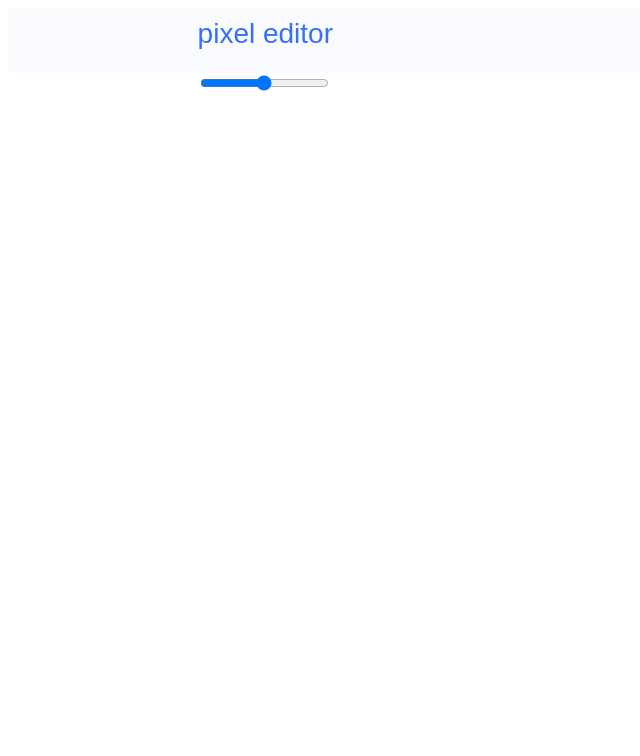
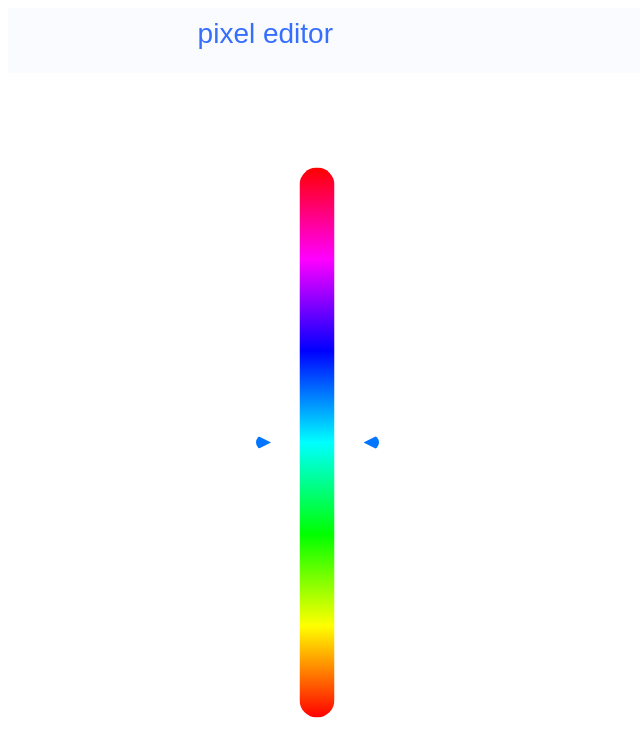
Before and after one commit to atomicman57/color-pixel-editor, a website built with Parcel: page index.html in a window 1280 px wide. Shown: the whole page, without its empty margins (0-640 px from the left). Built offline with nearby package versions, Linux system fonts and the light colour scheme.

Commit message:
feat: build slider

```diff
--- a/index.html
+++ b/index.html
@@ -9,7 +9,8 @@
 
   <div class="container">
     <div>
-      <input type="range">
+      <input type="range" class="slider-2" min="0" max="500">
+      <input type="range" class="slider" min="0" max="500">
     </div>
   </div>
 
--- a/public/css/index.css
+++ b/public/css/index.css
@@ -17,3 +17,44 @@ html * {
     margin: auto;
     max-width: 70%;
 }
+
+.slider, .slider-2 {
+    width: 550px;
+    transform: rotate(-90deg) translate(-350px);
+    -webkit-appearance: none;
+    border-radius: 60px;
+    position: absolute;
+    left: 40;
+    height: 35px;
+    background-image: linear-gradient(to right, rgb(255, 0, 0) 0%, rgb(255, 255, 0) 16.6667%, rgb(0, 255, 0) 33.3333%, rgb(0, 255, 255) 50%, rgb(0, 0, 255) 66.6667%, rgb(255, 0, 255) 83.3333%, rgb(255, 0, 0) 100%);
+}
+
+.slider-2 {
+    background-image: none;
+    z-index: 0;
+}
+
+.slider::-webkit-slider-thumb {
+    color: rgb(161, 150, 152);
+    transform: translate(0, -54px);
+    /* -webkit-appearance: none; */
+    width: 30px;
+    height: 15px;
+    clip-path: polygon(100% 0, 0 0, 50% 100%);
+    background-color: white;
+}
+
+.slider-2::-webkit-slider-thumb {
+    color: rgb(161, 150, 152);
+    transform: rotate(-270deg) translate(54px);
+    /* -webkit-appearance: none; */
+    width: 30px;
+    height: 15px;
+    clip-path: polygon(0 50%, 100% 100%, 100% 0);
+    background-color: white;
+}
+
+.slider:focus, .slider-2:focus {
+    box-shadow: none;
+    outline: none;
+}
```
